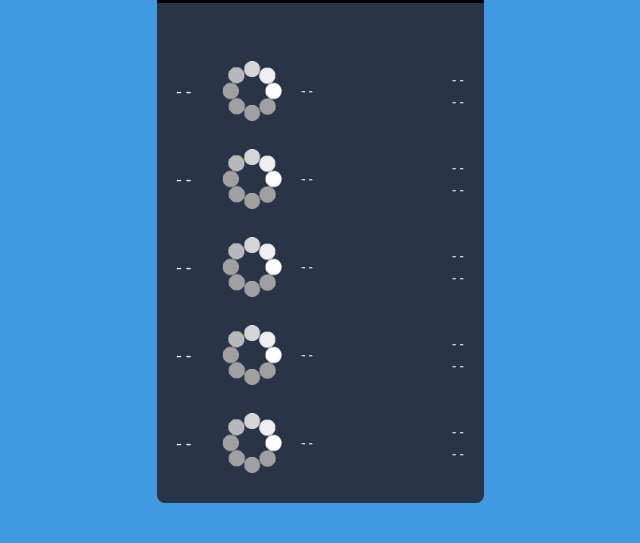
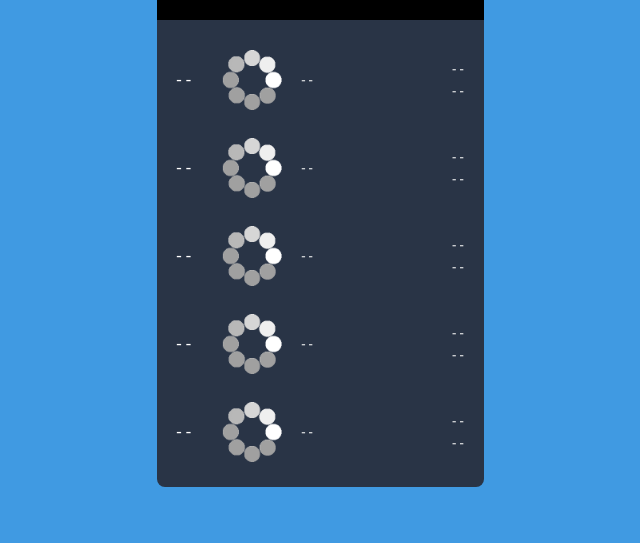
Before and after one commit to sl101/FoxMinded_JavaScript, a plain HTML site: page task_2_5/index.html in a window 1280 px wide. Shown: the part 257-800 px from the top of the page, without its empty margins (320-960 px from the left). Drawn offline with Linux system fonts and the light colour scheme.

Commit message:
fixed padding in conten

```diff
--- a/task_2_5/scss/_widget.scss
+++ b/task_2_5/scss/_widget.scss
@@ -262,7 +262,7 @@
 	width: 100%;
 	min-height: 100px;
 	background-color: $color-293;
-	padding: 58px 20px 30px;
+	padding: 30px 20px 25px;
 
 	// .forecast__item
 	&__item {
```
Also changed, not shown: task_2_5/css/style.css.
